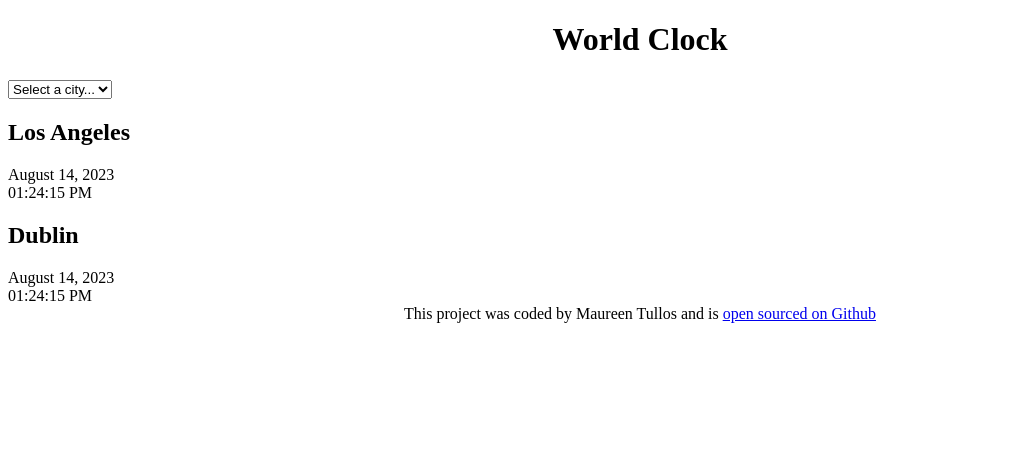
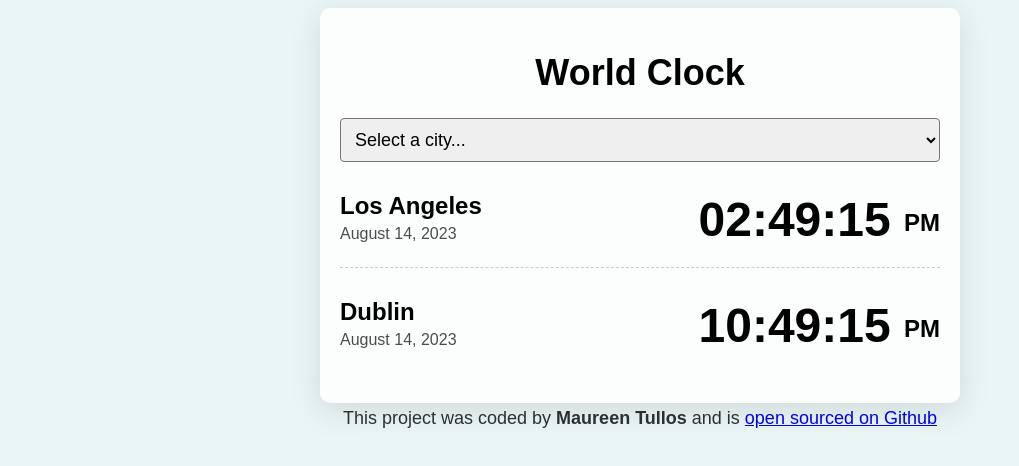
Before and after one commit to maureentullos/World-Clock, a plain HTML site: page index.html in a window 1280 px wide. Shown: the whole page, without its empty margins (0-1019 px from the left). Drawn offline with Linux system fonts and the light colour scheme.

Commit message:
Styled the project with CSS.

```diff
--- a/css/style.css
+++ b/css/style.css
@@ -1,7 +1,75 @@
+body {
+    background-color: #eaf6f6;
+    font-family: sans-serif;
+}
+
 h1 {
+    font-family: sans-serif;
+    font-size: 36px;
     text-align: center;
 }
 
+h2 {
+    margin: 0 0 5px;
+    font-size: 24px;
+
+}
+
+select {
+    display: block;
+    font-size: 18px;
+    width: 100%;
+    padding: 10px;
+    border-radius: 4px;
+
+}
+
+.city {
+    display: flex;
+    justify-content: space-between;
+    margin: 10px 0;
+    vertical-align: middle;
+    border-bottom: 1px dashed rgba(0, 0, 0, 0.2);
+    padding: 20px 0;
+}
+
+.city:last-child {
+    border: none;
+}
+
+.container {
+    background-color:  #fcfefe;
+    border-radius: 10px;
+    box-shadow: rgba(100, 100, 111, 0.2) 0px 7px 29px 0px;
+    margin: 60px;
+    margin: 0 auto;
+    max-width: 600px;
+    padding: 20px;
+}
+
+.date {
+    opacity: 0.7;
+}
+
+.time {
+    font-size: 48px;
+    font-weight: bold;
+
+
+
+}
+
+.time small {
+    font-size: 24px;
+    vertical-align: middle;
+    line-height: 36px;
+}
+
+
 footer {
     text-align: center;
+    font-size:18px;
+    color: rgba(0,0,0,0.8);
+    padding: 5px;
+
 }
--- a/index.html
+++ b/index.html
@@ -18,20 +18,32 @@
     </select>
 
         <div class="city">
-            <h2>Los Angeles</h2>
-            <div class="date">August 14, 2023</div>
-            <div class="time">01:24:15 PM</div>
+            <div>
+                <h2>Los Angeles</h2>
+                <div class="date">August 14, 2023</div>
+            </div>
+                <div class="time">02:49:15 <small>PM</small></div>
+
+            </div>
+
+         <div class="city">
+            <div>
+                <h2>Dublin</h2>
+                <div class="date">August 14, 2023</div>
+            </div>
+                <div class="time">10:49:15 <small>PM</small></div>
         </div>
 
-        <div class="city">
-            <h2>Dublin</h2>
-            <div class="date">August 14, 2023</div>
-            <div class="time">01:24:15 PM</div>
+
+
+
         </div>
+
+
 
     </div>
     <footer>
-        This project was coded by Maureen Tullos and is
+        This project was coded by <strong>Maureen Tullos</strong> and is
         <a href="https://github.com/maureentullos/World-Clock" target="_blank">open sourced on Github</a>
     </footer>
     <script src="javascript/index.js"></script>
```
